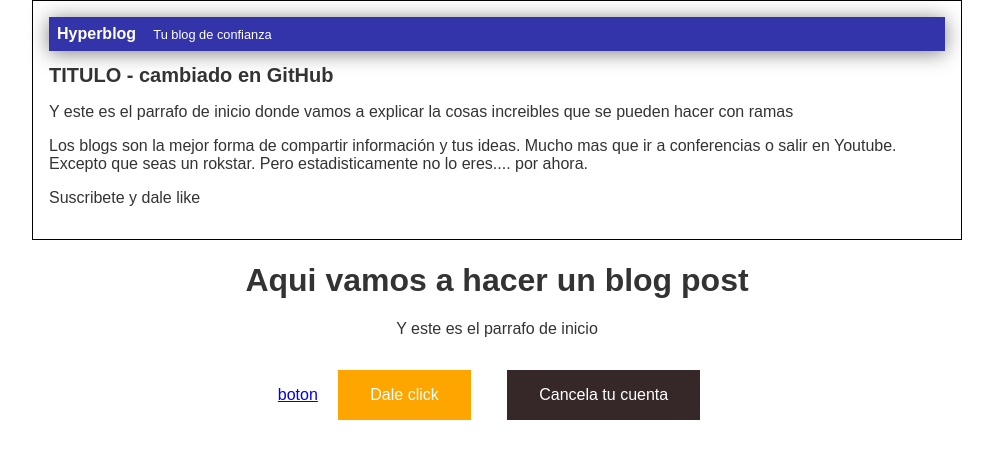
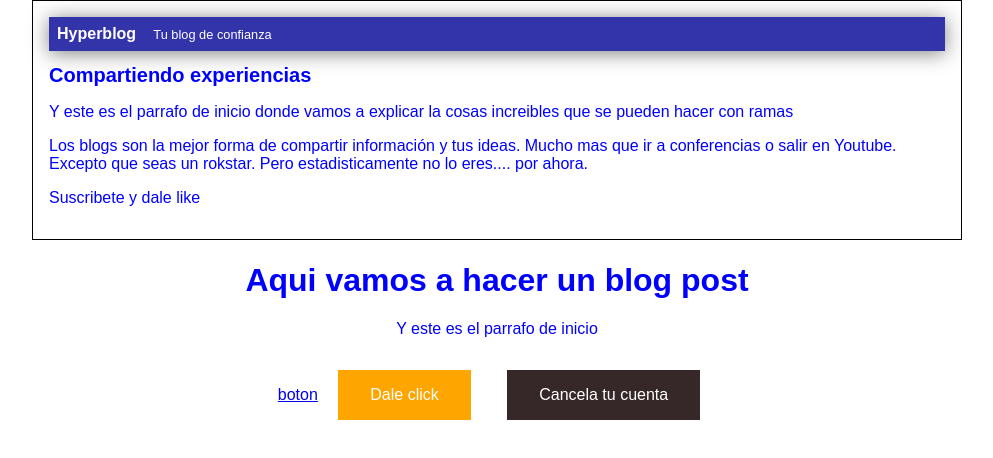
Before and after one commit to ivancama1/proyWeb1, a plain HTML site: page index.html in a window 1280 px wide. Shown: the whole page, without its empty margins (143-1136 px from the left). Drawn offline with Linux system fonts and the light colour scheme.

Commit message:
8vo commit - master cambio titulo y color fondo a azul en el body

```diff
--- a/css/style.css
+++ b/css/style.css
@@ -1,5 +1,5 @@
 body{
-    color: #333;
+    color: blue;
     text-align: center;
     font-family: "Arial";
     font-size: 16px;
--- a/index.html
+++ b/index.html
@@ -12,7 +12,7 @@
                 <spam id="tagline">Tu blog de confianza</spam>
             </div>
             <div id="post">
-                <h1>TITULO - cambiado en GitHub</h1>
+                <h1>Compartiendo experiencias</h1>
                 <p>Y este es el parrafo de inicio donde vamos a explicar la cosas increibles que se pueden hacer con ramas</p>
                 <p>Los blogs son la mejor forma de compartir información y tus ideas. Mucho mas que ir a conferencias o salir en Youtube. Excepto que seas un rokstar. Pero estadisticamente no lo eres.... por ahora.</p>
                 <p>Suscribete y dale like</p>
```
